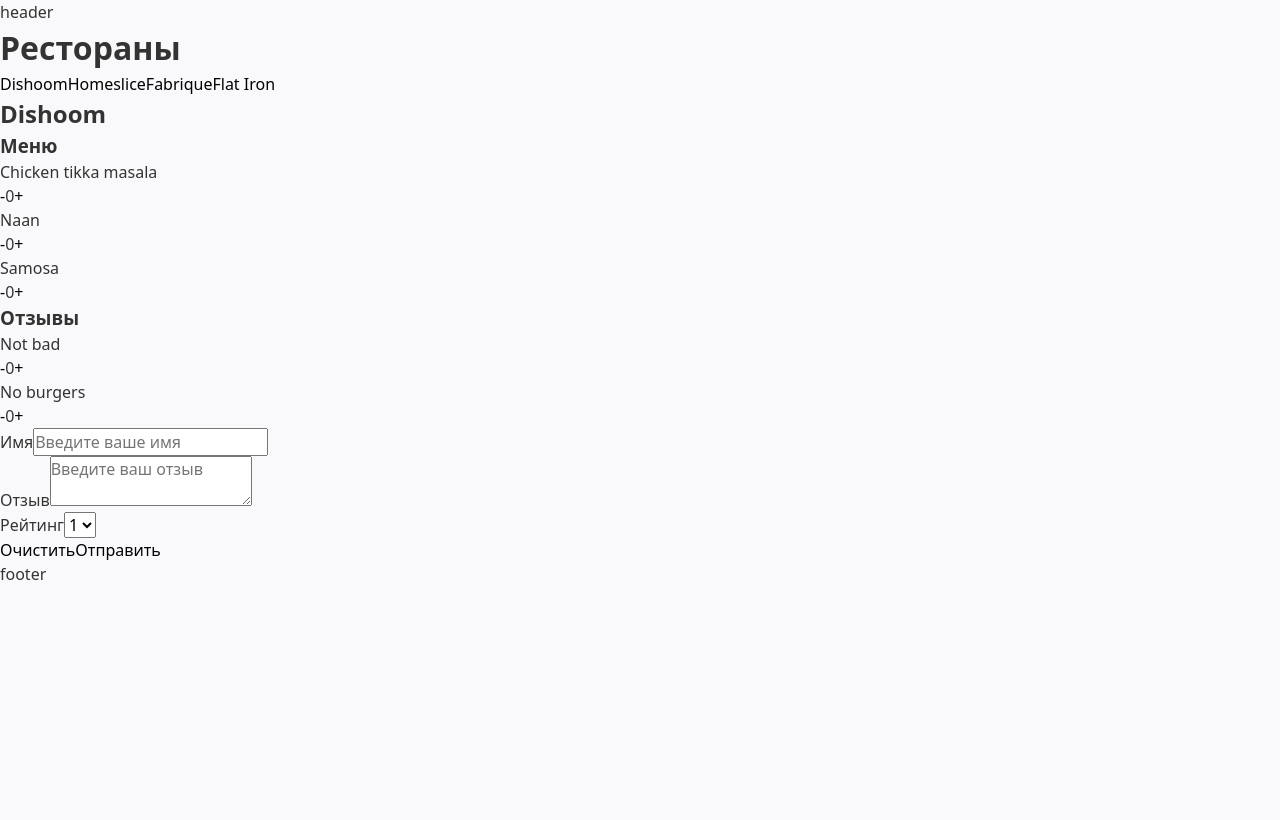
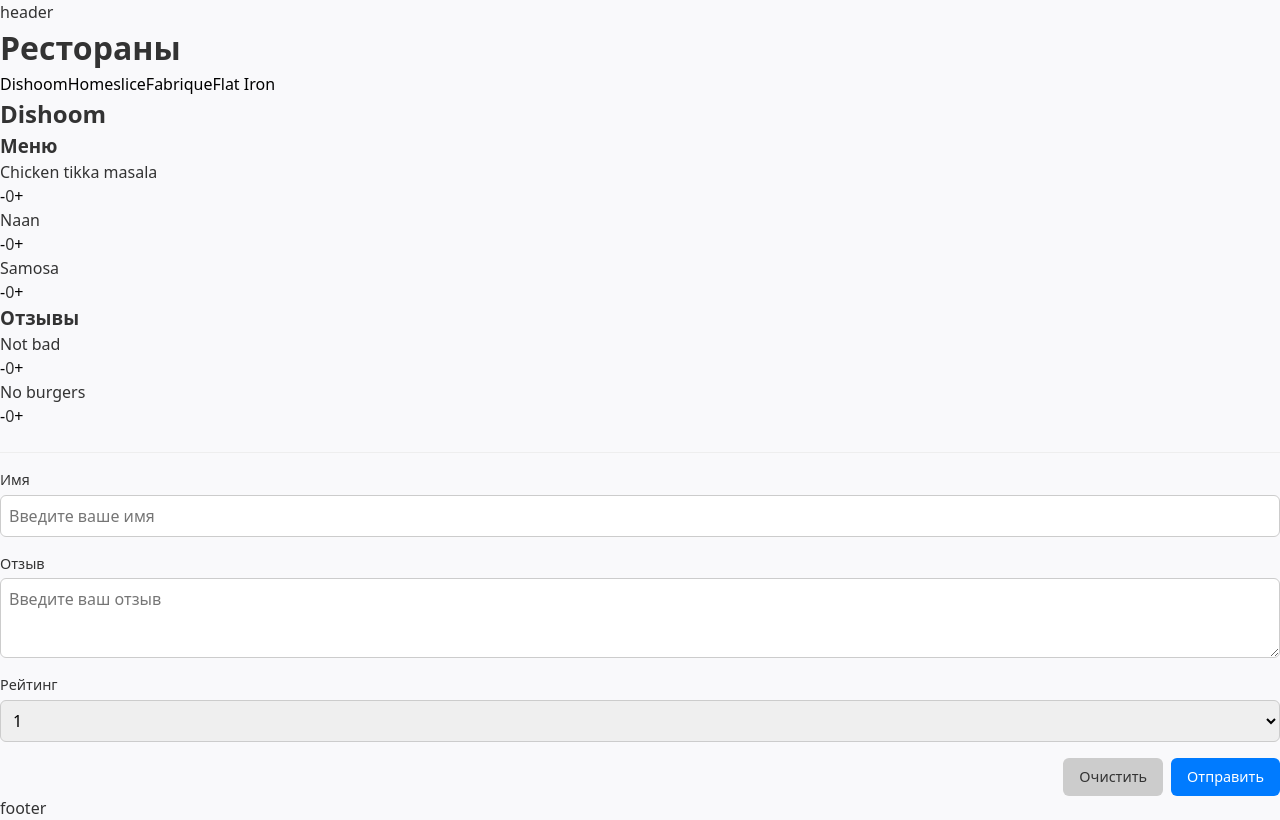
Before and after one commit to MaksNikulnikov/react_2025, a React (Vite) app: page / in a window 1280 px wide. Built offline with nearby package versions, Linux system fonts and the light colour scheme.

Commit message:
refactor: extract review form hook and CSS module

```diff
--- a/src/components/review-form/ReviewForm.jsx
+++ b/src/components/review-form/ReviewForm.jsx
@@ -1,81 +1,66 @@
-import { useReducer } from "react";
-const DEFAULT_STATE = {
-  name: "",
-  review: "",
-  rating: 1,
-};
+import { useForm } from "./useForm";
+import styles from "./review-form.module.css";
 
-const ACTION_TYPES = {
-  SET_NAME: "SET_NAME",
-  SET_REVIEW: "SET_REVIEW",
-  SET_RATING: "SET_RATING",
-  CLEAR_FORM: "CLEAR_FORM",
-};
-const reducer = (state, action) => {
-  switch (action.type) {
-    case ACTION_TYPES.SET_NAME:
-      return { ...state, name: action.payload };
-    case ACTION_TYPES.SET_REVIEW:
-      return { ...state, review: action.payload };
-    case ACTION_TYPES.SET_RATING:
-      return { ...state, rating: action.payload };
-    case ACTION_TYPES.CLEAR_FORM:
-      return DEFAULT_STATE;
-    default:
-      return state;
-  }
-};
 export const ReviewForm = () => {
-  const [form, dispatch] = useReducer(reducer, DEFAULT_STATE);
+  const { form, setName, setReview, setRating, clear } = useForm();
+  const { name, review, rating } = form;
 
-  const { name, review, rating } = form;
+  const handleSubmit = (e) => {
+    e.preventDefault();
+    console.log("Отправка формы:", form);
+  };
   return (
-    <form onSubmit={(e) => e.preventDefault()}>
-      <div>
-        <label htmlFor="name">Имя</label>
+    <form className={styles.form} onSubmit={handleSubmit}>
+      <div className={styles.field}>
+        <label className={styles.label} htmlFor="name">
+          Имя
+        </label>
         <input
+          className={styles.input}
           id="name"
           type="text"
           value={name}
           placeholder="Введите ваше имя"
-          onChange={(e) =>
-            dispatch({ type: ACTION_TYPES.SET_NAME, payload: e.target.value })
-          }
+          onChange={setName}
         />
       </div>
-      <div>
-        <label htmlFor="review">Отзыв</label>
+      <div className={styles.field}>
+        <label className={styles.label} htmlFor="review">
+          Отзыв
+        </label>
         <textarea
+          className={styles.textarea}
           id="review"
           value={review}
           placeholder="Введите ваш отзыв"
-          onChange={(e) =>
-            dispatch({ type: ACTION_TYPES.SET_REVIEW, payload: e.target.value })
-          }
+          onChange={setReview}
         ></textarea>
       </div>
-      <div>
-        <label htmlFor="rating">Рейтинг</label>
+      <div className={styles.field}>
+        <label className={styles.label} htmlFor="rating">
+          Рейтинг
+        </label>
         <select
+          className={styles.select}
           id="rating"
           value={rating}
-          onChange={(e) =>
-            dispatch({ type: ACTION_TYPES.SET_RATING, payload: e.target.value })
-          }
+          onChange={setRating}
         >
-          {[1, 2, 3, 4, 5].map((n) => {
-            return (
-              <option key={n} value={n.toString()}>
-                {n}
-              </option>
-            );
-          })}
+          {[1, 2, 3, 4, 5].map((n) => (
+            <option key={n} value={n.toString()}>
+              {n}
+            </option>
+          ))}
         </select>
       </div>
-      <button onClick={() => dispatch({ type: ACTION_TYPES.CLEAR_FORM })}>
-        Очистить
-      </button>
-      <button type="submit">Отправить</button>
+      <div className={styles.actions}>
+        <button className={`${styles.button} ${styles.clear}`} onClick={clear}>
+          Очистить
+        </button>
+        <button className={styles.button} type="submit">
+          Отправить
+        </button>
+      </div>
     </form>
   );
 };
--- /dev/null
+++ b/src/components/review-form/review-form.module.css
@@ -0,0 +1,65 @@
+.form {
+  display: flex;
+  flex-direction: column;
+  gap: 1rem;
+  padding-top: 1rem;
+  border-top: 1px solid #eee;
+  margin-top: 1.5rem;
+}
+
+.field {
+  display: flex;
+  flex-direction: column;
+  gap: 0.25rem;
+}
+
+.label {
+  font-weight: 500;
+  font-size: 0.9rem;
+}
+
+.input,
+.textarea,
+.select {
+  padding: 0.5rem;
+  border: 1px solid #ccc;
+  border-radius: 6px;
+  font-size: 1rem;
+  width: 100%;
+  box-sizing: border-box;
+}
+
+.textarea {
+  resize: vertical;
+  min-height: 80px;
+}
+
+.actions {
+  display: flex;
+  gap: 0.5rem;
+  justify-content: flex-end;
+}
+
+.button {
+  padding: 0.5rem 1rem;
+  font-size: 0.9rem;
+  border: none;
+  border-radius: 6px;
+  cursor: pointer;
+  background-color: #007bff;
+  color: white;
+  transition: background-color 0.2s ease;
+}
+
+.button:hover {
+  background-color: #0056b3;
+}
+
+.button.clear {
+  background-color: #ccc;
+  color: #333;
+}
+
+.button.clear:hover {
+  background-color: #aaa;
+}
--- /dev/null
+++ b/src/components/review-form/useForm.jsx
@@ -0,0 +1,46 @@
+import { useReducer } from "react";
+const DEFAULT_STATE = {
+  name: "",
+  review: "",
+  rating: 1,
+};
+
+const ACTION_TYPES = {
+  SET_NAME: "SET_NAME",
+  SET_REVIEW: "SET_REVIEW",
+  SET_RATING: "SET_RATING",
+  CLEAR_FORM: "CLEAR_FORM",
+};
+const reducer = (state, action) => {
+  switch (action.type) {
+    case ACTION_TYPES.SET_NAME:
+      return { ...state, name: action.payload };
+    case ACTION_TYPES.SET_REVIEW:
+      return { ...state, review: action.payload };
+    case ACTION_TYPES.SET_RATING:
+      return { ...state, rating: action.payload };
+    case ACTION_TYPES.CLEAR_FORM:
+      return DEFAULT_STATE;
+    default:
+      return state;
+  }
+};
+
+export const useForm = () => {
+  const [form, dispatch] = useReducer(reducer, DEFAULT_STATE);
+
+  const setName = (e) =>
+    dispatch({ type: ACTION_TYPES.SET_NAME, payload: e.target.value });
+  const setReview = (e) =>
+    dispatch({ type: ACTION_TYPES.SET_REVIEW, payload: e.target.value });
+  const setRating = (e) =>
+    dispatch({ type: ACTION_TYPES.SET_RATING, payload: e.target.value });
+  const clear = () => dispatch({ type: ACTION_TYPES.CLEAR_FORM });
+  return {
+    form,
+    setName,
+    setReview,
+    setRating,
+    clear,
+  };
+};
```
